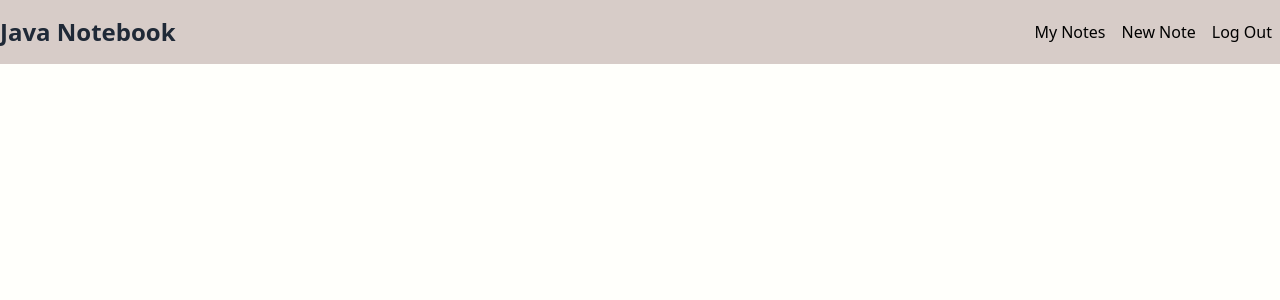
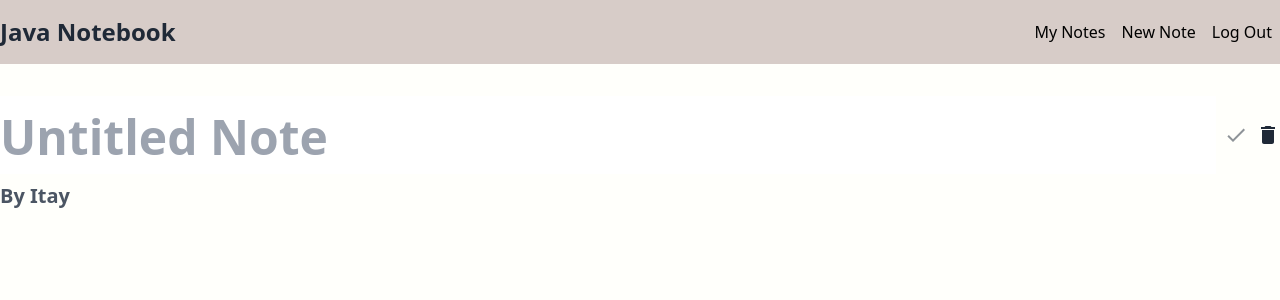
Before and after one commit to itays123/java-notebook, a React (Create React App) app in the folder frontend/: page /create in a window 1280 px wide. Shown: the top 300 px of the page. Built offline with nearby package versions, Linux system fonts and the light colour scheme.

Commit message:
REFACTOR: Externalize saving & deleting methods

```diff
--- a/frontend/src/App.js
+++ b/frontend/src/App.js
@@ -2,6 +2,7 @@ import { BrowserRouter, Route } from "react-router-dom";
 import AuthContextProvider from "./auth/AuthContext";
 import Login from "./auth/login/Login";
 import Register from "./auth/register/Register";
+import CreateNote from "./note/create/CreateNote";
 import NoteView from "./note/view/NoteView";
 import Home from "./shared/Home";
 import NavigationWrapper from "./shared/Navigation/NavigationWrapper";
@@ -27,6 +28,9 @@ function App() {
       <Route path="/note/:id">
         <NoteView />
       </Route>
+      <Route path="/create">
+        <CreateNote />
+      </Route>
     </NavigationWrapper>
     </AuthContextProvider>
     </BrowserRouter>
--- /dev/null
+++ b/frontend/src/note/create/CreateNote.js
@@ -0,0 +1,25 @@
+import { useAuthContext } from "../../auth/AuthContext";
+import BlockList from "../../block/BlockList";
+import NoteEditorContextProvider from "../edit/NoteEditorContext";
+import NoteTitle from "../view/NoteTitle";
+
+const CreateNote = () => {
+    const { user } = useAuthContext();
+    return (
+        <NoteEditorContextProvider>
+            <div className="note scrollable">
+            <div className="container mx-auto">
+              <header className="pt-8 pb-2">
+                <NoteTitle />
+                <h2 className="text-xl font-bold text-gray-600 mt-2">By {user.name}</h2>
+              </header>
+              <main>
+                <BlockList />
+              </main>
+            </div>
+        </div>
+        </NoteEditorContextProvider>
+     );
+}
+
+export default CreateNote;
--- a/frontend/src/note/edit/NoteEditorContext.js
+++ b/frontend/src/note/edit/NoteEditorContext.js
@@ -1,5 +1,4 @@
 import { createContext, useContext, useState } from "react";
-import { useHistory } from "react-router-dom";
 import { useBlockEditor } from "../../block/edit/useBlockEditor";
 
 const NoteEditorContext = createContext();
@@ -8,9 +7,8 @@ export function useNoteEditorContext() {
     return useContext(NoteEditorContext);
 }
 
-const NoteEditorContextProvider = ( {children, initialTitle, initialBlocks} ) => {
+const NoteEditorContextProvider = ( {children, initialTitle = '', initialBlocks = [], saveNote = () => {}, deleteNote = () => {}} ) => {
     const [focusedBlockIndex, setFocusedBlockIndex] = useState(-1);
-    const { push } = useHistory();
     const [title, setTitle] = useState(initialTitle);
     const blockEditor = useBlockEditor(initialBlocks);
 
@@ -33,10 +31,15 @@ const NoteEditorContextProvider = ( {children, initialTitle, initialBlocks} ) =>
                     || blockEditor.modified.size > 0
                     || blockEditor.deleted.size > 0
             },
-            deleteNote() {
-                push('/')
+            saveNote() {
+                saveNote({
+                    title,
+                    addedBlocks: [...blockEditor.added.values()],
+                    updatedBlocks: [...blockEditor.modified.values()],
+                    deletedBlocks: [...blockEditor.deleted.values()],
+                 })
             },
-            saveNote() {}
+            deleteNote
         }}>
             {children}
         </NoteEditorContext.Provider>
--- /dev/null
+++ b/frontend/src/note/edit/useDeleteNote.js
@@ -0,0 +1,8 @@
+import { useHistory } from "react-router-dom"
+
+export function useDeleteNote(id) {
+    const { push } = useHistory();
+    return () => {
+        push('/')
+    }
+}
--- /dev/null
+++ b/frontend/src/note/edit/useSaveNote.js
@@ -0,0 +1,5 @@
+export function useSaveNote(id) {
+    return updateable => {
+
+    }
+}
--- a/frontend/src/note/view/NoteView.js
+++ b/frontend/src/note/view/NoteView.js
@@ -1,15 +1,24 @@
 import { useParams } from "react-router-dom";
 import BlockList from "../../block/BlockList";
 import NoteEditorContextProvider from "../edit/NoteEditorContext";
+import { useDeleteNote } from "../edit/useDeleteNote";
+import { useSaveNote } from "../edit/useSaveNote";
 import { useNote } from "../useNote";
 import NoteTitle from "./NoteTitle";
 
 const NoteView = () => {
     const { id } = useParams();
     const note = useNote(id);
+    const saveNote = useSaveNote(id);
+    const deleteNote = useDeleteNote(id);
 
     return (
-      <NoteEditorContextProvider initialTitle={note.title} initialBlocks={note.content}>
+      <NoteEditorContextProvider
+        initialTitle={note.title}
+        initialBlocks={note.content}
+        saveNote={saveNote}
+        deleteNote={deleteNote}
+        >
           <div className="note scrollable">
               <div className="container mx-auto">
                 <header className="pt-8 pb-2">
```
Lines whose indentation alone changed are shown as unchanged.
